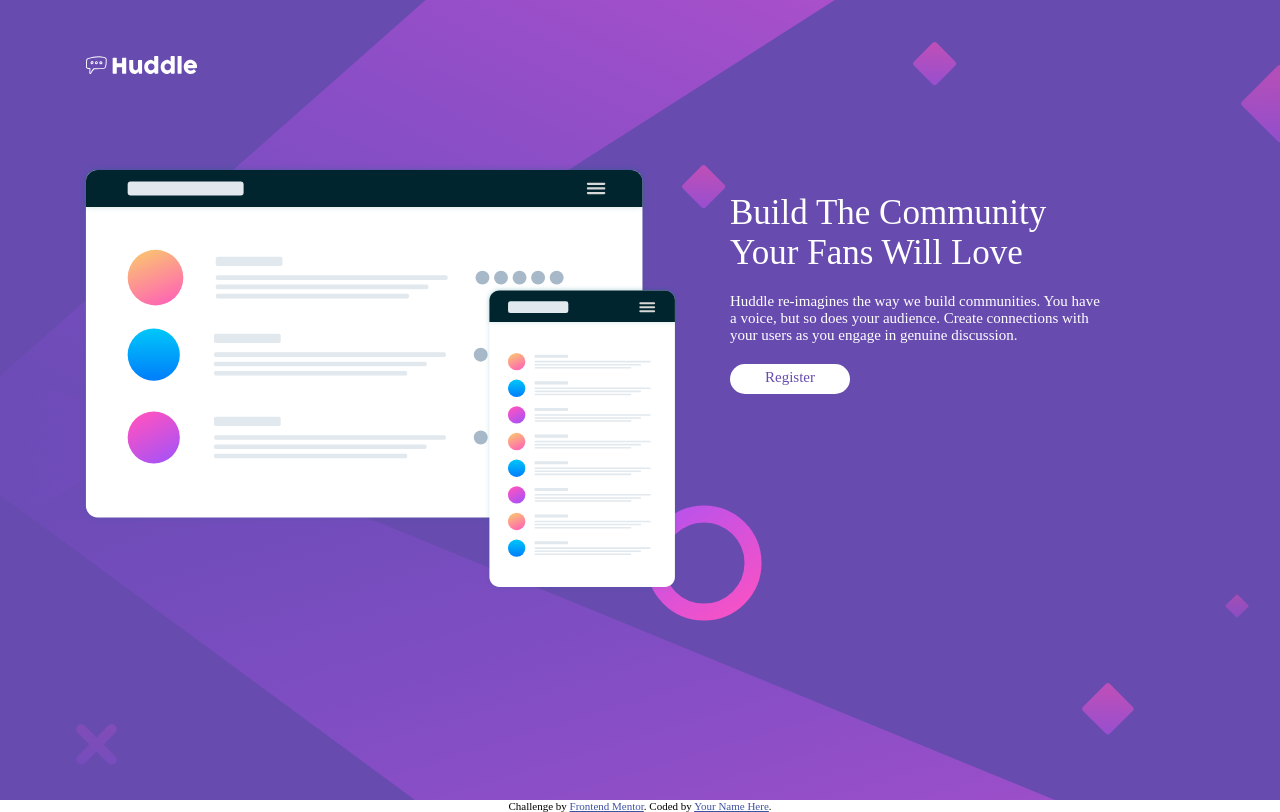
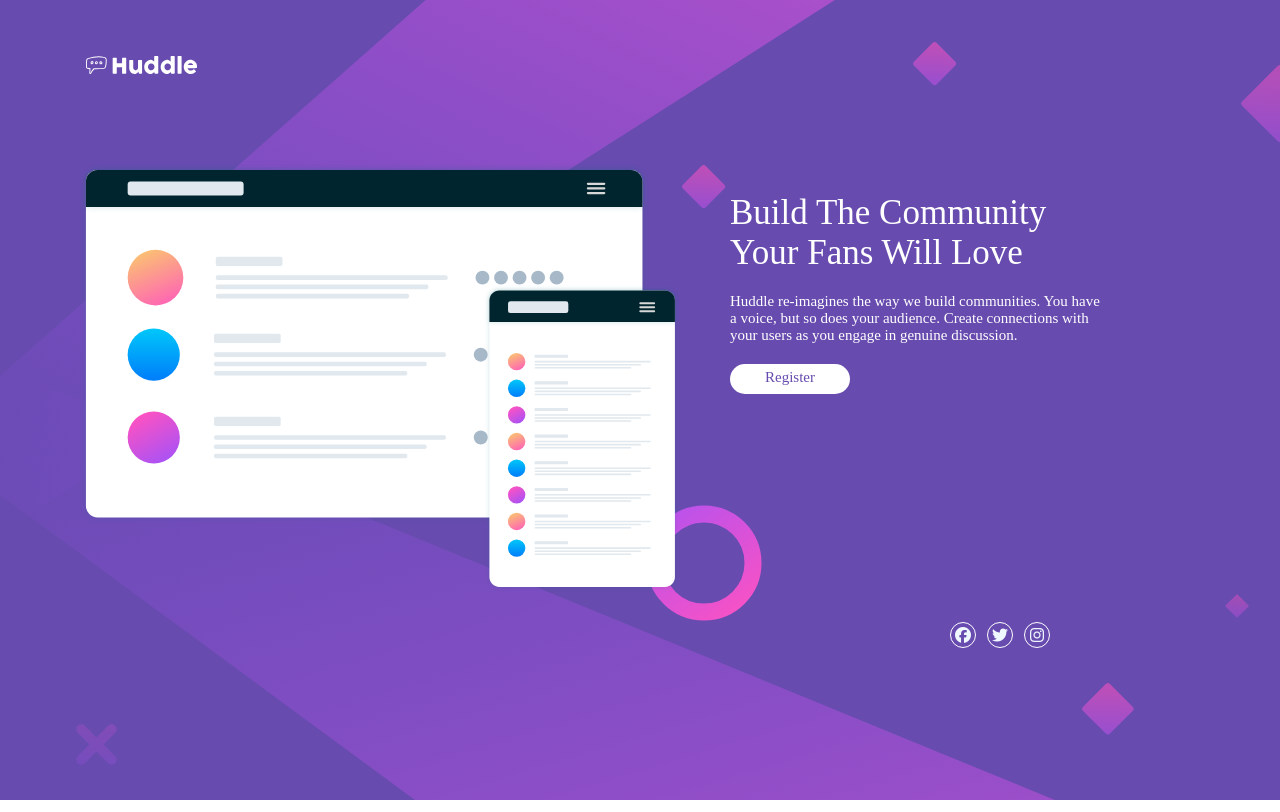
Before and after one commit to He-zekiah/huddle-landing-page-with-single-introductory-section, a plain HTML site: page index.html in a window 1280 px wide. Drawn offline with Linux system fonts and the light colour scheme; a web font is replaced by a local one.

Commit message:
responsive

```diff
--- a/index.html
+++ b/index.html
@@ -1,21 +1,34 @@
 <!DOCTYPE html>
 <html lang="en">
+
 <head>
   <meta charset="UTF-8">
-  <meta name="viewport" content="width=device-width, initial-scale=1.0"> <!-- displays site properly based on user's device -->
+  <meta name="viewport" content="width=device-width, initial-scale=1.0">
+  <!-- displays site properly based on user's device -->
 
   <link rel="icon" type="image/png" sizes="32x32" href="./images/favicon-32x32.png">
+  <!-- <link rel="stylesheet" href="path/to/font-awesome/css/font-awesome.min.css"> -->
 
   <link rel="stylesheet" href="style.css">
+  <script src="https://kit.fontawesome.com/5e6f4f3d1b.js" crossorigin="anonymous"></script>
 
   <title>Frontend Mentor | Huddle landing page with single introductory section</title>
 
+
+
   <!-- Feel free to remove these styles or customise in your own stylesheet 👍 -->
   <style>
-    .attribution { font-size: 11px; text-align: center; }
-    .attribution a { color: hsl(228, 45%, 44%); }
+    .attribution {
+      font-size: 11px;
+      text-align: center;
+    }
+
+    .attribution a {
+      color: hsl(228, 45%, 44%);
+    }
   </style>
 </head>
+
 <body>
   <main class="container">
     <div class="card">
@@ -27,21 +40,29 @@
         <div class="text">
           <p class="text__header">Build The Community Your Fans Will Love</p>
           <p class="para">
-           Huddle re-imagines the way we build communities. You have a voice, but so does
-           your audience. Create connections with your users as you engage in genuine discussion.
+            Huddle re-imagines the way we build communities. You have a voice, but so does
+            your audience. Create connections with your users as you engage in genuine discussion.
           </p>
           <div class="submit">
-            <p class="click">Register</p>
+            <p class="click" id="butn">Register</p>
           </div>
+        </div>
+      </div>
+      <div class="app">
+        <div class="icon"><i class="fab fa-facebook"></i></div>
+        <div class="icon2"><i class="fab fa-twitter"></i>
+        </div>
+        <div class="icon"><i class="fab fa-instagram"></i>
         </div>
       </div>
     </div>
   </main>
   <footer>
-    <p class="attribution">
+    <!-- <p class="attribution">
       Challenge by <a href="https://www.frontendmentor.io?ref=challenge" target="_blank">Frontend Mentor</a>.
-      Coded by <a href="#">Your Name Here</a>.
+      Coded by <a href="#">Your Name Here</a>. -->
     </p>
   </footer>
 </body>
+
 </html>
--- a/style.css
+++ b/style.css
@@ -79,7 +79,12 @@
 }
 
 .submit:hover {
+    text-decoration: #fff;
     background-color: hsl(300, 69%, 71%);
+}
+
+#butn:hover {
+    color: #fff;
 }
 
 .click {
@@ -89,6 +94,60 @@
     text-align: center;
 }
 
+.end {
+    display: flex;
+    justify-content: space-between;
+    width: 100px;
+    margin-left: 1100px;
+    /* padding-bottom: 80px; */
+}
+
+.logo {
+    color: #fff;
+}
+
+
+.app {
+    display: flex;
+    color: aliceblue;
+    display: flex;
+    justify-content: space-between;
+    align-items: center;
+    width: 100px;
+    margin-left: 900px;
+}
+
+.icon {
+    height: 26px;
+    width: 26px;
+    border: 1px solid #fff;
+    border-radius: 50px;
+    display: flex;
+    justify-content: center;
+    align-items: center;
+}
+
+.icon2 {
+    height: 26px;
+    width: 26px;
+    border: 1px solid #fff;
+    border-radius: 50px;
+    display: flex;
+    justify-content: center;
+    align-items: center;
+    cursor: pointer;
+}
+
+.icon2:hover {
+    color: blueviolet;
+}
+
+.fab{
+    fill: #fff;
+
+
+}
+
 @media screen and (max-width: 768px) {
     .container {
         height: 100vh;
@@ -96,6 +155,9 @@
         padding-top: 10px;
         padding-bottom: 10px;
         overflow: auto;
+        display: flex;
+        justify-content: center;
+        align-items: center;
 
     }
 
@@ -148,4 +210,8 @@
         margin-right: 0;
         width: 70%;
     }
+
+    .app {
+
+    }
 }
```
